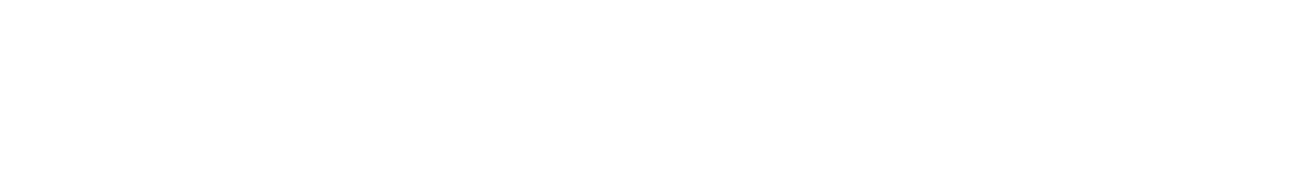
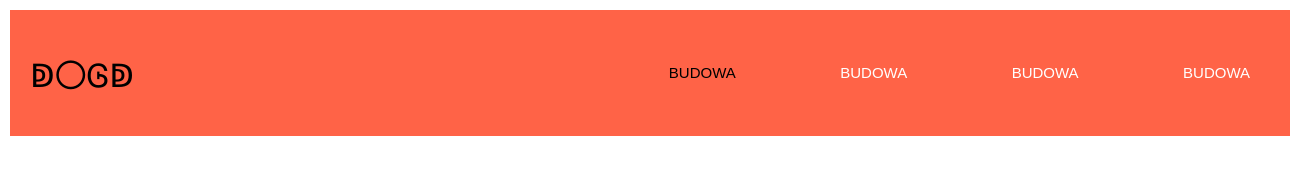
Before and after one commit to dawid809/Projekt-WEEB, a plain HTML site: page index.html in a window 1280 px wide. Shown: the whole page, 1310 px wide, since content can reach past the window. Drawn offline with Linux system fonts and the light colour scheme.

Commit message:
Dodanie menu startowego(logo, odwołania)

```diff
--- a/index.html
+++ b/index.html
@@ -12,7 +12,21 @@
 
 <body>
     <div class="container">
+         <!-- 1-menu główne(logo, odwołania do przyszłych elementów) -->
         <header class ="main-header">
+            <div class="container main-header__conteiner">
+            <a class="logo" href="">
+                <span>ↁ〇Ꮆↁ</span>
+            </a>
+                <nav class="nav">
+                    <ul class="nav__list">
+                        <li class="nav__item"><a class="nav__link nav__link--active" href="">Budowa</a></li>
+                        <li class="nav__item"><a class="nav__link" href="">Budowa</a></li>
+                        <li class="nav__item"><a class="nav__link" href="">Budowa</a></li>
+                        <li class="nav__item"><a class="nav__link" href="">Budowa</a></li>
+                    </ul>
+                </nav>
+            </div>
         </header>
         <section class="about">
 
--- a/style.css
+++ b/style.css
@@ -1,6 +1,60 @@
-*
-{
-  margin: 0;
-  padding: 0;
-  font-family: Arial, "Helvetica Neue", Helvetica, sans-serif;
+* {
+    margin: 0;
+    padding: 0;
+    font-family: Arial, "Helvetica Neue", Helvetica, sans-serif;
 }
+
+.container {
+    width: 1280px;
+    margin-right: auto;
+    margin-left: auto;
+    padding: 10px;
+}
+
+/*Zmiany dotyczące Headera*/
+.main-header {
+    background: tomato;
+    padding-top: 20px;
+    padding-bottom: 20px;
+}
+
+.main-header__conteiner {
+    display: flex;
+    justify-content: space-between;
+    align-items: center;
+}
+
+.logo {
+    font-size: 200%;
+    padding: 10px;
+    text-decoration: none;
+    color: black;
+}
+
+.nav__list {
+    list-style: none;
+    padding-left: 0;
+    margin-bottom: 0;
+}
+
+.nav__item {
+    display: inline-block;
+}
+.nav__link {
+	color: brown;
+	color: white;
+	text-transform: uppercase;
+	text-decoration: none;
+	font-size: 15px;
+	padding-left: 50px;
+	padding-right: 50px;
+	transition: all 0.5s ease-in-out;
+}
+.nav__link:hover {
+    color: red;
+    text-decoration: none;
+}
+
+.nav__link--active {
+    color: #000;
+}
```
Also changed, not shown: 1 other file.
